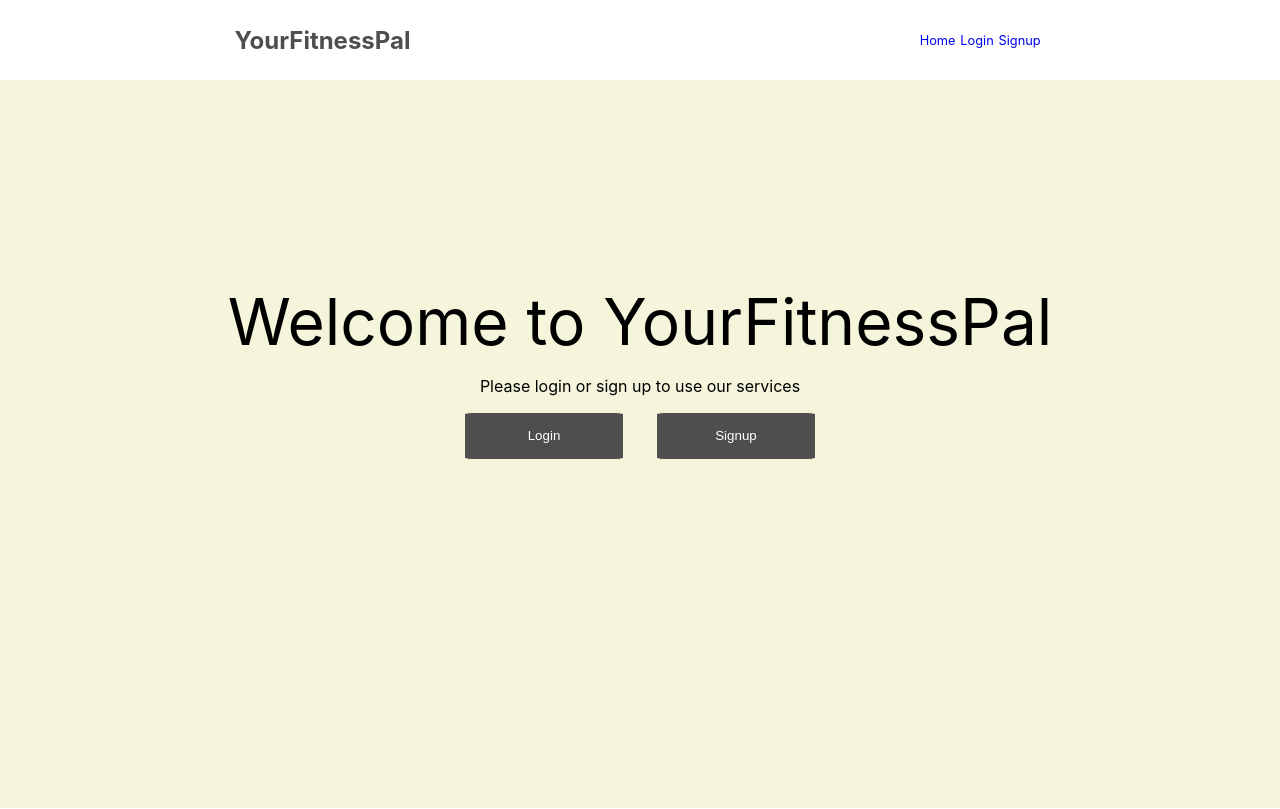
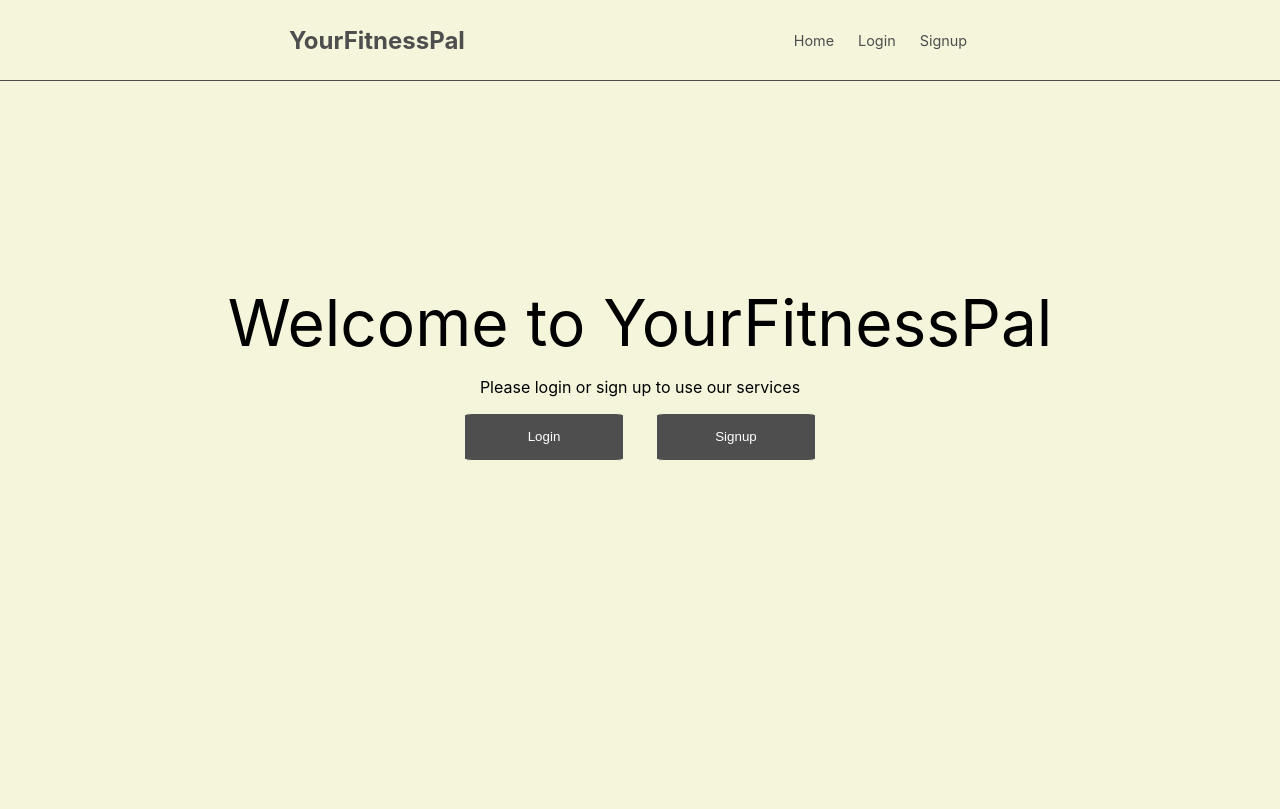
Before and after one commit to Ibrahimabudalah/capstone-client, a React (Create React App) app: page / in a window 1280 px wide. Built offline with nearby package versions, Linux system fonts and the light colour scheme.

Commit message:
updated nav file and its styling

```diff
--- a/src/Components/Nav/Nav.jsx
+++ b/src/Components/Nav/Nav.jsx
@@ -30,9 +30,9 @@ export default class Nav extends Component {
                 <Link to="/" onClick={() => this.context.logout()}>
                   <li className="nav__item">Logout</li>
                 </Link>
-                <li className="nav__item">
+                {/* <li className="nav__name">
                   Hello, {this.context.user.fullname}
-                </li>
+                </li> */}
               </>
             ) : (
               <>
--- a/src/Components/Nav/Nav.scss
+++ b/src/Components/Nav/Nav.scss
@@ -3,9 +3,11 @@
 
 .nav{
     display: flex;
-    justify-content: space-around;
+    justify-content: space-evenly;
     align-items: center;
     height:5rem;
+    background-color: $beige;
+    border-bottom: 0.001rem solid $grey;
     &__title{
         font-size: 1.5rem;
         color: $grey;
@@ -16,7 +18,11 @@
         align-items: center;
     }
     &__item{
-        font-size: 0.8rem;
-        padding-right: 0.3rem;
+        font-size: 0.9rem;
+        padding-right: 1.5rem;
+        color: $grey;
+        &:hover{
+            color: silver;
+        }
     }
 }
```
